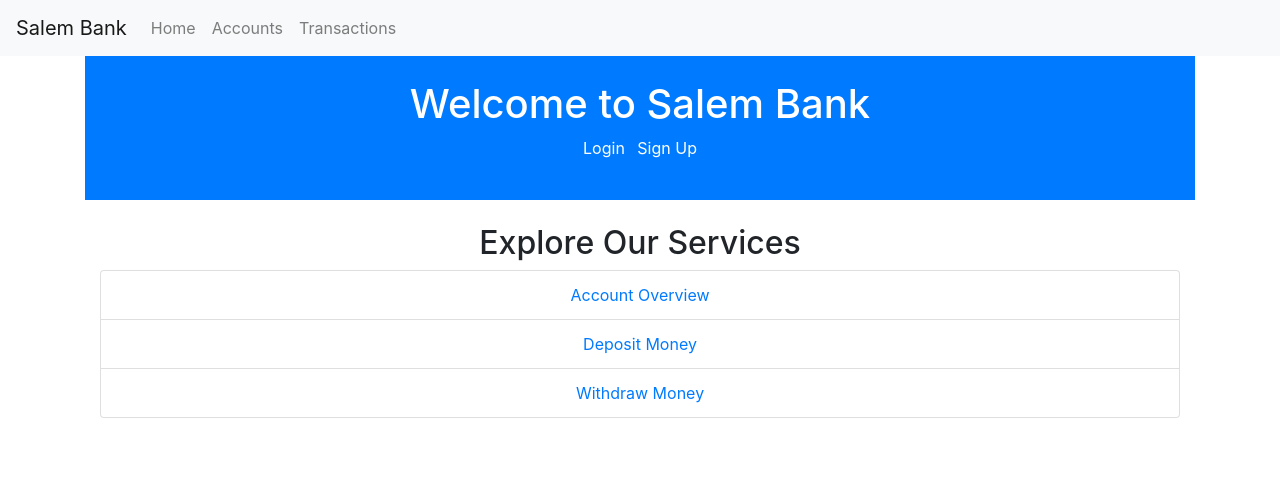
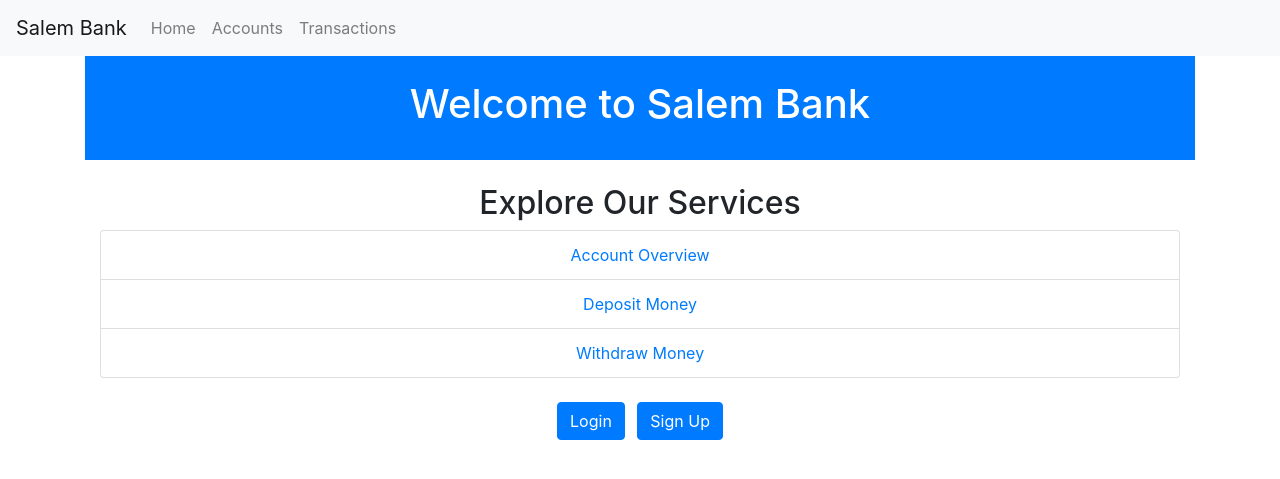
Before and after one commit to Adjanour/BankX-Django, a Django app: page / in a window 1280 px wide. Shown: the top 479 px of the page. Run offline with Django 4.2, Linux system fonts and the light colour scheme; some libraries are stand-ins or nearby versions.

Commit message:
still working

```diff
--- a/Accounts/templates/index.html
+++ b/Accounts/templates/index.html
@@ -4,12 +4,7 @@
 {% block content %}
     <header class="bg-primary text-white p-4">
         <h1 class="text-center">Welcome to Salem Bank</h1>
-        <nav class="text-center">
-            <ul class="list-inline">
-                <li class="list-inline-item"><a href="{% url 'login' %}" class="text-white">Login</a></li>
-                <li class="list-inline-item"><a href="{% url 'signup' %}" class="text-white">Sign Up</a></li>
-            </ul>
-        </nav>
+
     </header>
 
     <section class="container mt-4">
@@ -19,5 +14,11 @@
             <li class="list-group-item"><a href="{% url 'deposit' %}">Deposit Money</a></li>
             <li class="list-group-item"><a href="{% url 'withdraw' %}">Withdraw Money</a></li>
         </ul>
-    </section>
+    </section><br>
+    <nav class="text-center">
+        <ul class="list-inline">
+            <li class="list-inline-item"><a class="btn btn-primary" href="{% url 'login' %}" class="text-white">Login</a></li>
+            <li class="list-inline-item"><a class="btn btn-primary" href="{% url 'signup' %}" class="text-white">Sign Up</a></li>
+        </ul>
+    </nav>
 {% endblock %}
```
